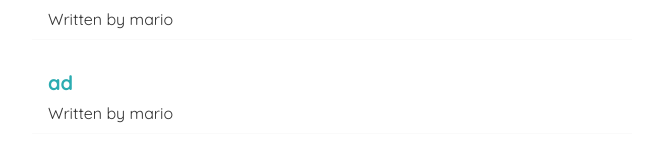
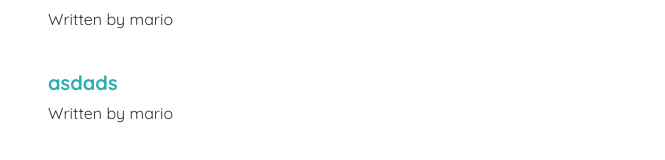
Before and after one commit to DwivediAman-exe/dojo-blog, a React (Create React App) app: page / in a window 1280 px wide. Shown: the part 685-845 px from the top of the page, without its empty margins (308-973 px from the left). Built offline with nearby package versions, Linux system fonts and the light colour scheme; data requests are answered from the project's data file; the HTML template or start-up script is replaced by a standard one.

Commit message:
delete blog

```diff
--- a/data/db.json
+++ b/data/db.json
@@ -28,12 +28,6 @@
       "title": "ad",
       "body": "ad",
       "author": "mario",
-      "id": 5
-    },
-    {
-      "title": "ad",
-      "body": "ad",
-      "author": "mario",
       "id": 6
     },
     {
@@ -41,6 +35,12 @@
       "body": "ad",
       "author": "mario",
       "id": 7
+    },
+    {
+      "title": "asdads",
+      "body": "asd",
+      "author": "mario",
+      "id": 8
     }
   ]
 }
--- a/src/BlogDetails.js
+++ b/src/BlogDetails.js
@@ -1,10 +1,21 @@
-import { useParams } from "react-router";
+import { useHistory, useParams } from "react-router";
 import useFetch from "./usefetch";
 
 const BlogDetails = () => {
 
 	const { id } = useParams()
 	const {data: blog, error, isPending} = useFetch('http://localhost:8000/blogs/' +id)
+
+	const history = useHistory();
+
+	const handleClick = () => {
+		fetch('http://localhost:8000/blogs/' + id, {
+			method: 'DELETE'
+		})
+		.then(() => {
+			history.push('/')
+		})
+	}
 
 	return (
 		<div className="blog-details">
@@ -16,6 +27,7 @@
 				<p> - { blog.author }</p>
 				<br/>
 				<div>{ blog.body }</div>
+				<button onClick={handleClick}>Delete</button>
 			</article>
 		)}
 		</div>
--- a/src/Create.js
+++ b/src/Create.js
@@ -1,4 +1,5 @@
 import { useState } from "react";
+import { useHistory } from 'react-router-dom';
 
 const Create = () => {
 
@@ -6,6 +7,7 @@
 	const [body, setBody] = useState('');
 	const [author, setAuthor] = useState('mario');
 	const [isPending, setIsPending] = useState(false);
+	const history = useHistory();
 
 	const handleSubmit = (e) => {
 		e.preventDefault()
@@ -21,7 +23,9 @@
 		.then(() => {
 			console.log("New Blog added")
 			setIsPending(false)
+			history.push('/')
 		})
+
 	}
 
 	return (
```
